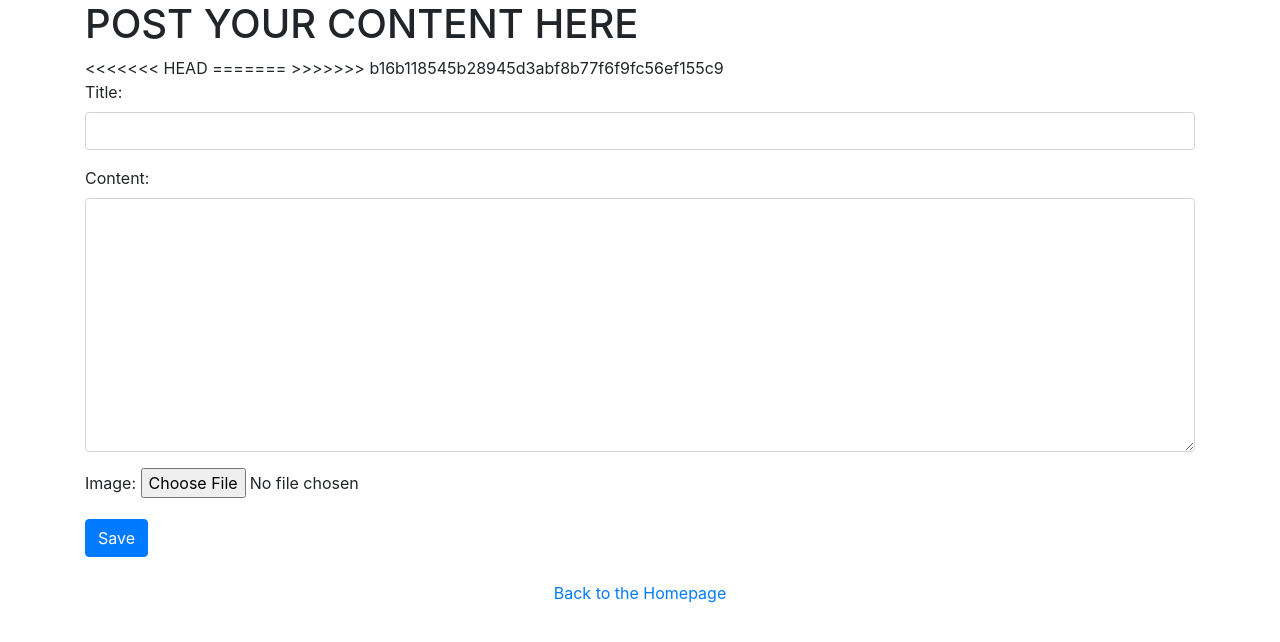
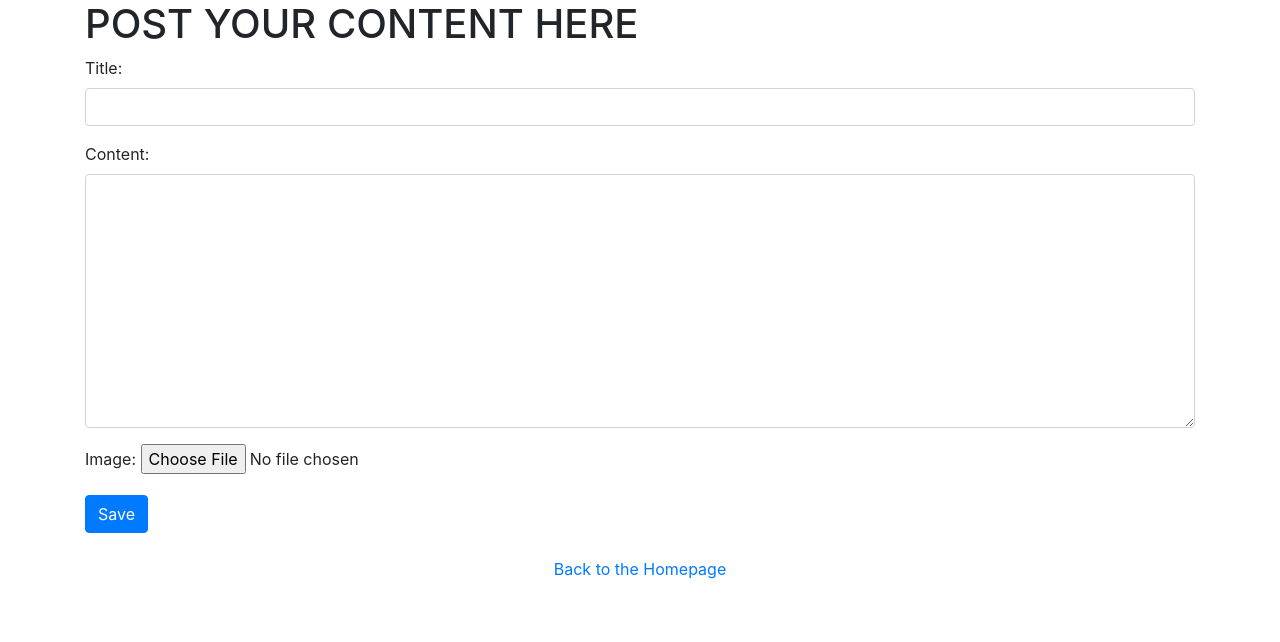
Before and after one commit to KophyGiddie/amazingblog, a Django app: page /gideon/post_new/ in a window 1280 px wide. Shown: the top 642 px of the page. Run offline with Django 3.2, Linux system fonts and the light colour scheme; some libraries are stand-ins or nearby versions.

Commit message:
resolved merge conflicts

```diff
--- a/gideon/templates/gideon_post_new.html
+++ b/gideon/templates/gideon_post_new.html
@@ -18,19 +18,12 @@
     <body>
 
 
-
-
 <div class="container">
     {% if post_form.errors %}
    {{post_form.non_field_errors}}
 {% endif %}
        <h1>POST YOUR CONTENT HERE</h1>
 <form enctype="multipart/form-data" method="POST" action="/gideon/post_new/" class="post-form">{% csrf_token %}
-
-<<<<<<< HEAD
-=======
-<form method="POST" action="/gideon/post_new/" class="post-form">{% csrf_token %}
->>>>>>> b16b118545b28945d3abf8b77f6f9fc56ef155c9
  {{ post_form.as_p }}
   <button type="submit" class="btn btn-primary save btn btn-default">Save</button>
 </form>
```
Also changed, not shown: db.sqlite3.
